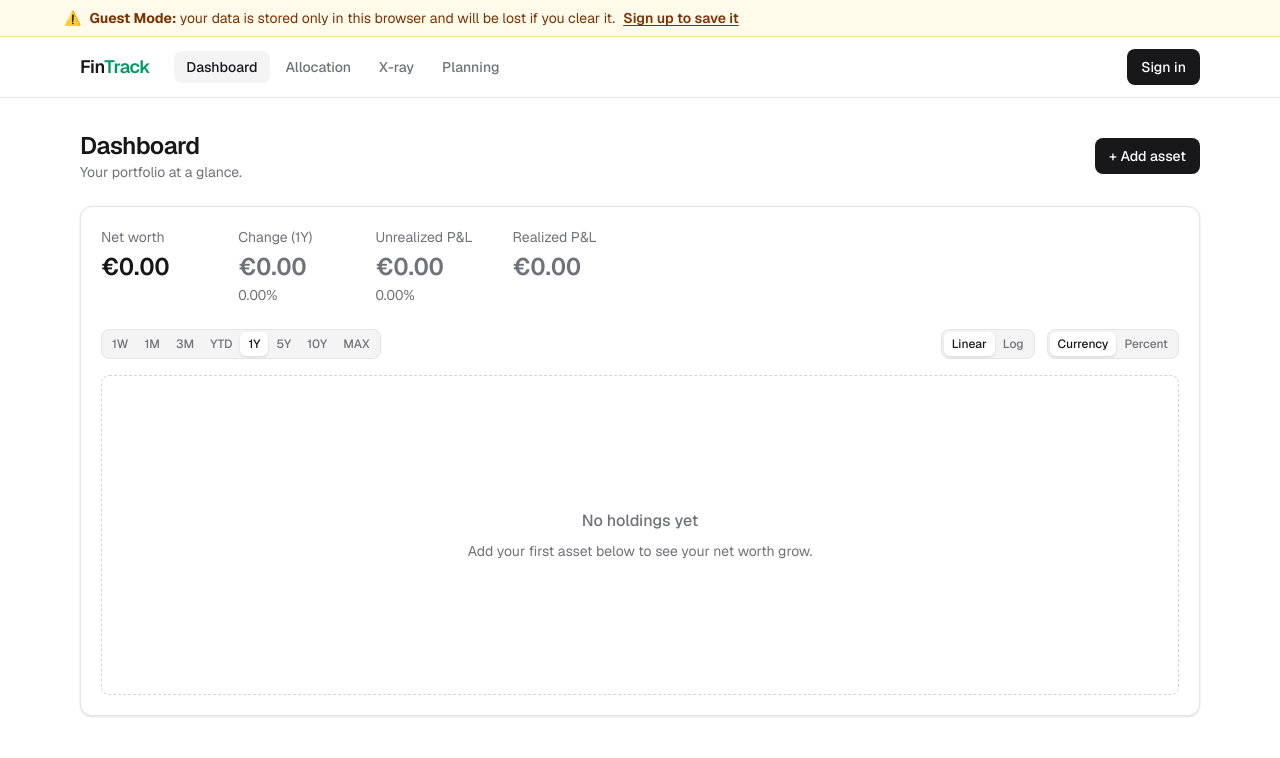
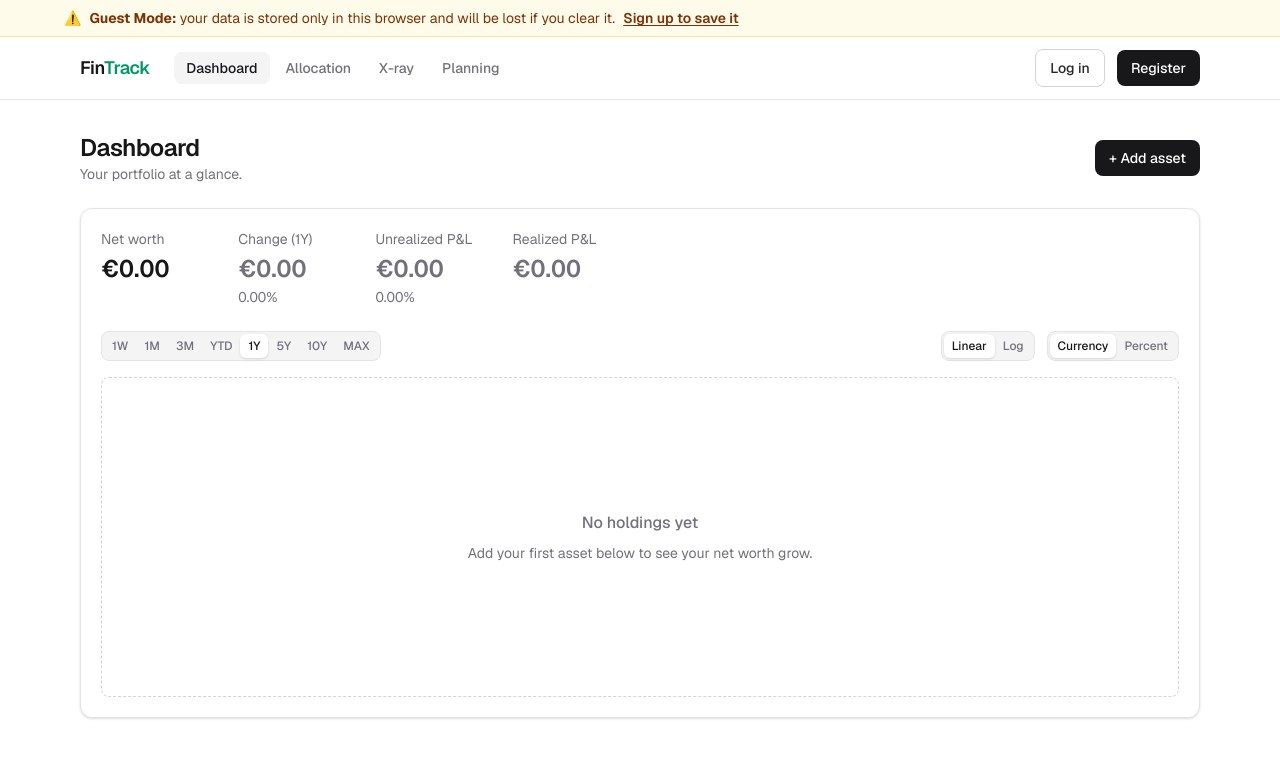
Before and after one commit to Cuupa/FinTrack, a Next.js app: page / in a window 1280 px wide. Shown: the top 758 px of the page. Built offline with nearby package versions, Linux system fonts and the light colour scheme; no server answers; the database is empty.

Commit message:
login and register

```diff
--- a/app/allocation/page.tsx
+++ b/app/allocation/page.tsx
@@ -6,7 +6,7 @@ export default function AllocationPage() {
   return (
     <div className="space-y-6">
       <div>
-        <h1 className="text-2xl font-semibold tracking-tight">Allocation</h1>
+        <h1 className="text-2xl font-semibold tracking-tight">Analysis</h1>
         <p className="text-sm text-zinc-500">
           How your portfolio is distributed across investments, classes,
           currencies, regions and risk.
--- /dev/null
+++ b/app/api/lookup/route.ts
@@ -0,0 +1,40 @@
+// Asset metadata lookup for auto-import, by ISIN or symbol, via Yahoo Finance.
+// Lets auto-import work for any listed security even when the local catalog is
+// empty (e.g. no Supabase configured). German WKNs aren't resolvable by free
+// data sources — the client should fall back to manual entry / the ISIN.
+
+import { currencyOf, isISIN, searchAssets } from "@/lib/server/yahoo";
+
+export const dynamic = "force-dynamic";
+
+const TYPE_MAP: Record<string, "STOCK" | "ETF" | "CRYPTO"> = {
+  EQUITY: "STOCK",
+  ETF: "ETF",
+  MUTUALFUND: "ETF",
+  CRYPTOCURRENCY: "CRYPTO",
+};
+
+export async function GET(req: Request): Promise<Response> {
+  const q = new URL(req.url).searchParams.get("q")?.trim();
+  if (!q) return Response.json({ found: false });
+
+  const matches = await searchAssets(q).catch(() => []);
+  // Prefer a recognised security type; else the first match.
+  const match = matches.find((m) => TYPE_MAP[m.quoteType]) ?? matches[0];
+  if (!match) return Response.json({ found: false });
+
+  const type = TYPE_MAP[match.quoteType] ?? "STOCK";
+  const currency = await currencyOf(match.symbol).catch(() => null);
+  const isin = isISIN(q) ? q.toUpperCase() : null;
+
+  return Response.json({
+    found: true,
+    name: match.name,
+    // Keep ISIN-identified securities symbol-less (priced by ISIN); for a
+    // symbol query, strip any exchange suffix (AAPL.TO -> AAPL).
+    symbol: isin ? null : match.symbol.split(".")[0],
+    type,
+    currency,
+    isin,
+  });
+}
--- a/app/login/page.tsx
+++ b/app/login/page.tsx
@@ -1,15 +1,34 @@
 "use client";
 
-import { useRouter } from "next/navigation";
-import { useEffect, useState } from "react";
+import { useRouter, useSearchParams } from "next/navigation";
+import { Suspense, useEffect, useState } from "react";
 import { useAuth } from "@/lib/auth/auth-context";
 import { Button, Card } from "@/components/ui/primitives";
 
 export default function LoginPage() {
+  return (
+    <Suspense
+      fallback={
+        <div className="mx-auto max-w-md py-8">
+          <div className="h-80 animate-pulse rounded-xl border border-zinc-200 bg-zinc-100 dark:border-zinc-800 dark:bg-zinc-900" />
+        </div>
+      }
+    >
+      <LoginForm />
+    </Suspense>
+  );
+}
+
+function LoginForm() {
   const router = useRouter();
+  const searchParams = useSearchParams();
   const { user, authAvailable, signInWithPassword, signUp, signInWithOAuth } =
     useAuth();
-  const [tab, setTab] = useState<"signin" | "signup">("signin");
+  // Open the register tab when arriving via /login?tab=signup.
+  const initialTab = searchParams.get("tab");
+  const [tab, setTab] = useState<"signin" | "signup">(
+    initialTab === "signup" || initialTab === "register" ? "signup" : "signin",
+  );
   const [email, setEmail] = useState("");
   const [password, setPassword] = useState("");
   const [error, setError] = useState<string | null>(null);
--- a/components/site-nav.tsx
+++ b/components/site-nav.tsx
@@ -14,7 +14,7 @@ const LINKS = [
 
 export function SiteNav() {
   const pathname = usePathname();
-  const { user, mode, authAvailable, signOut } = useAuth();
+  const { user, mode, signOut } = useAuth();
 
   return (
     <header className="sticky top-0 z-10 border-b border-zinc-200 bg-white/80 backdrop-blur dark:border-zinc-800 dark:bg-zinc-950/80">
@@ -51,11 +51,14 @@ export function SiteNav() {
               </Button>
             </>
           ) : (
-            authAvailable && (
+            <>
               <Link href="/login">
-                <Button variant="primary">Sign in</Button>
+                <Button variant="secondary">Log in</Button>
               </Link>
-            )
+              <Link href="/login?tab=signup">
+                <Button variant="primary">Register</Button>
+              </Link>
+            </>
           )}
         </div>
       </nav>
```
